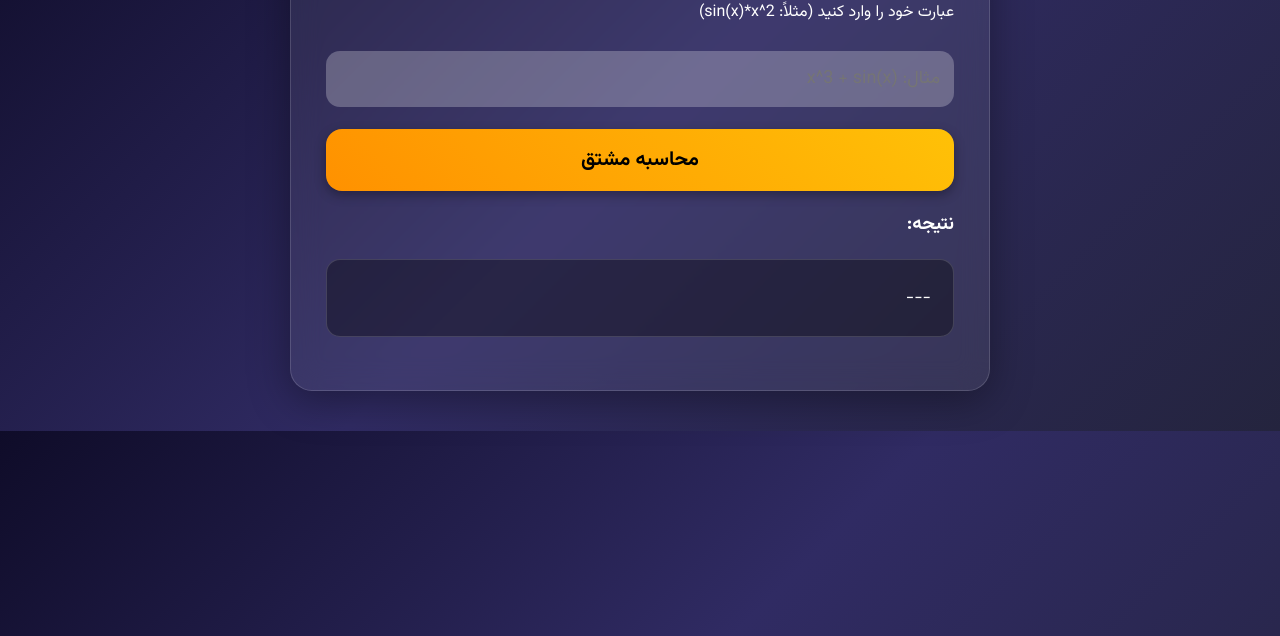
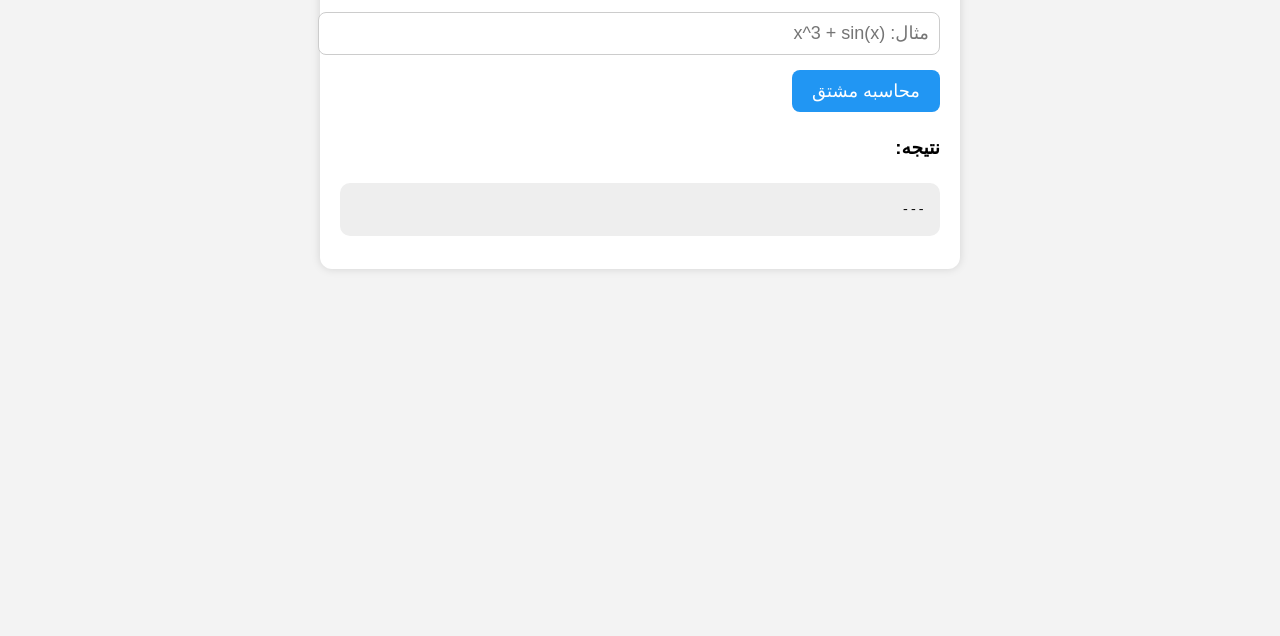
Before and after one commit to Federalmath/Federalmath.github.io, a plain HTML site: page calculator.html in a window 1280 px wide. Shown: the part 164-800 px from the top of the page. Drawn offline with nearby package versions, Linux system fonts and the light colour scheme.

Commit message:
Update calculator.html

```diff
--- a/calculator.html
+++ b/calculator.html
@@ -6,96 +6,32 @@
   <title>محاسبه مشتق گام‌به‌گام</title>
   <script src="https://cdnjs.cloudflare.com/ajax/libs/mathjs/11.8.0/math.js"></script>
   <style>
-    @import url('https://fonts.googleapis.com/css2?family=Vazirmatn:wght@300;400;600;700&display=swap');
-
-    * {
-      font-family: 'Vazirmatn', sans-serif;
-      box-sizing: border-box;
+    body {
+      background:#f3f3f3;
+      font-family: sans-serif;
+      padding:20px;
+      line-height:1.8;
     }
-
-    body {
-      margin: 0;
-      padding: 40px 20px;
-      background: linear-gradient(135deg, #0f0c29, #302b63, #24243e);
-      color: #fff;
-      display: flex;
-      justify-content: center;
+    .box {
+      background:#fff;
+      padding:20px;
+      border-radius:12px;
+      max-width:600px;
+      margin:auto;
+      box-shadow:0 0 10px #0002;
     }
-
-    .box {
-      width: 100%;
-      max-width: 700px;
-      background: rgba(255,255,255,0.07);
-      border-radius: 22px;
-      padding: 35px;
-      box-shadow: 0 10px 40px rgba(0,0,0,0.35);
-      backdrop-filter: blur(15px);
-      border: 1px solid rgba(255,255,255,0.15);
-      animation: fadeIn 0.8s ease;
+    input {
+      width:100%; padding:10px; border-radius:8px; border:1px solid #ccc;
+      font-size:18px;
     }
-
-    @keyframes fadeIn {
-      from { opacity: 0; transform: translateY(10px); }
-      to { opacity: 1; transform: translateY(0); }
+    button {
+      margin-top:15px; padding:10px 20px; font-size:18px;
+      border:0; background:#2196f3; color:#fff; border-radius:8px;
+      cursor:pointer;
     }
-
-    h2 {
-      text-align: center;
-      font-size: 30px;
-      margin-bottom: 15px;
-      font-weight: 700;
-      letter-spacing: 1px;
-      color: #ffe082;
-    }
-
-    input {
-      width: 100%;
-      padding: 14px;
-      border-radius: 14px;
-      border: 0;
-      font-size: 18px;
-      margin-top: 10px;
-      background: rgba(255,255,255,0.25);
-      color: #fff;
-      outline: none;
-      transition: 0.3s;
-    }
-
-    input:focus {
-      background: rgba(255,255,255,0.35);
-      box-shadow: 0 0 10px #ffc10788;
-    }
-
-    button {
-      width: 100%;
-      padding: 15px;
-      margin-top: 22px;
-      font-size: 20px;
-      border: 0;
-      background: linear-gradient(45deg, #ff9100, #ffc107);
-      color: #000;
-      border-radius: 16px;
-      cursor: pointer;
-      font-weight: bold;
-      transition: 0.25s;
-      box-shadow: 0 4px 12px #00000055;
-    }
-
-    button:hover {
-      transform: translateY(-3px);
-      box-shadow: 0 6px 18px #00000077;
-    }
-
     pre {
-      background: rgba(0,0,0,0.35);
-      padding: 22px;
-      border-radius: 14px;
-      white-space: pre-wrap;
-      margin-top: 20px;
-      font-size: 18px;
-      line-height: 1.8;
-      border: 1px solid rgba(255,255,255,0.15);
-      animation: fadeIn 0.6s ease;
+      background:#eee; padding:15px; border-radius:10px;
+      white-space:pre-wrap;
     }
   </style>
 </head>
```
